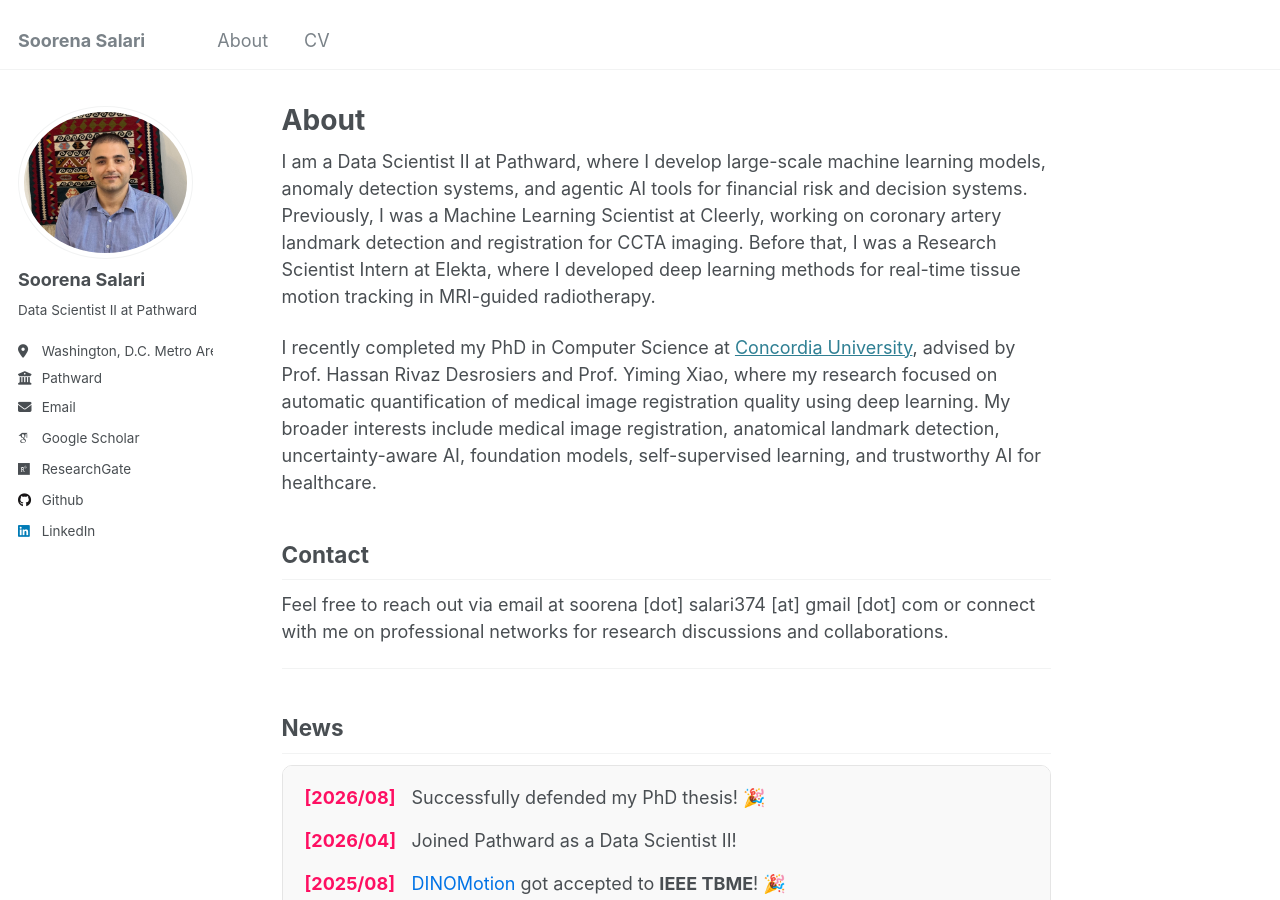
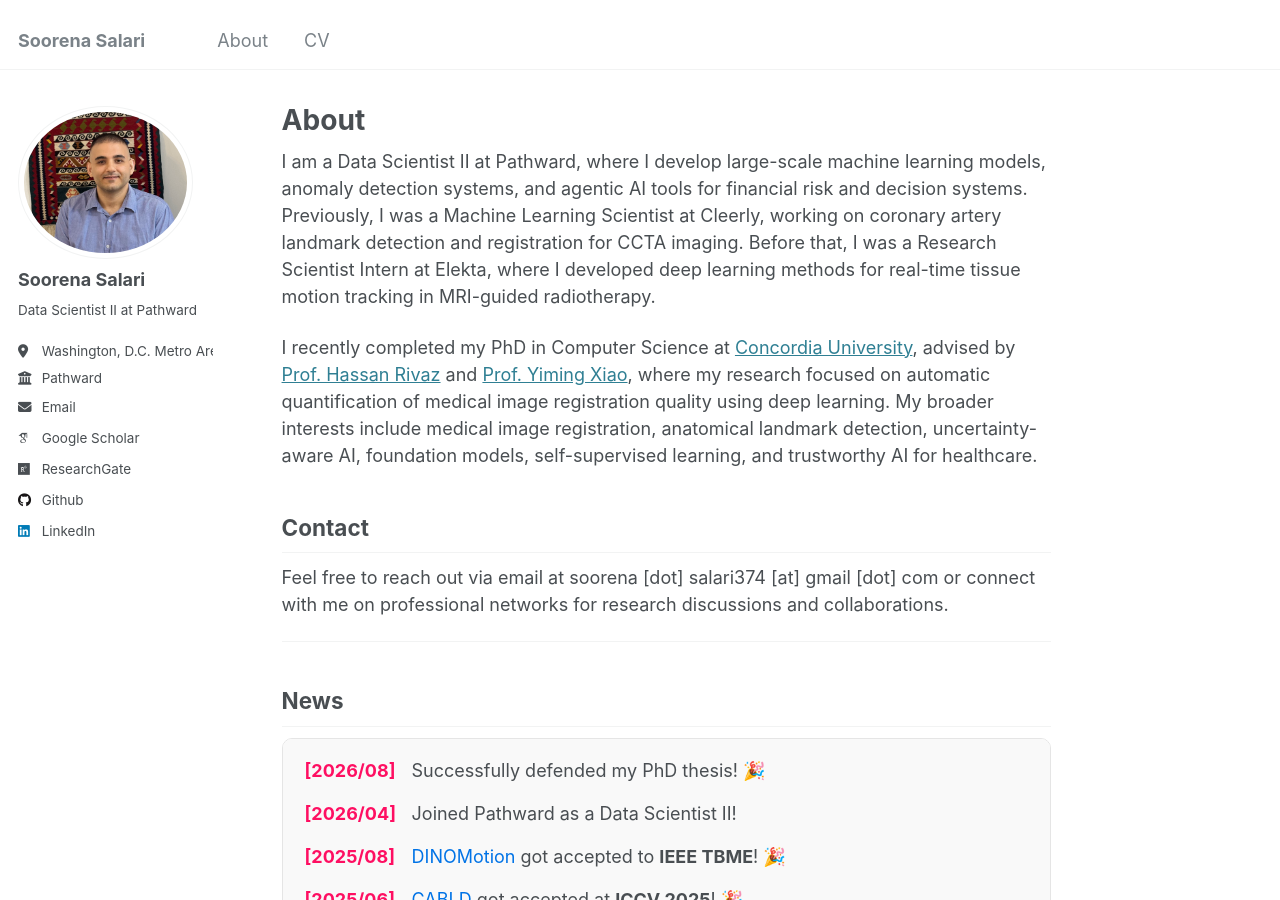
Before and after one commit to soorenasalari/soorenasalari.github.io, a Jekyll site: the page built from _pages/about.md, in a window 1280 px wide and 900 px high. Built offline with Jekyll 4.4.1, drawn with Linux system fonts in a browser that asks for light colours; some web fonts are replaced.

Commit message:
Update about.md
Signed-off-by: Soorena Salari <73616711+soorenasalari@users.noreply.github.com>

```diff
--- a/_pages/about.md
+++ b/_pages/about.md
@@ -9,7 +9,7 @@ redirect_from:
 
 I am a Data Scientist II at Pathward, where I develop large-scale machine learning models, anomaly detection systems, and agentic AI tools for financial risk and decision systems. Previously, I was a Machine Learning Scientist at Cleerly, working on coronary artery landmark detection and registration for CCTA imaging. Before that, I was a Research Scientist Intern at Elekta, where I developed deep learning methods for real-time tissue motion tracking in MRI-guided radiotherapy.
 
-I recently completed my PhD in Computer Science at <a href="https://www.concordia.ca" target="_blank" rel="noopener noreferrer">Concordia University</a>, advised by Prof. Hassan Rivaz Desrosiers and Prof. Yiming Xiao, where my research focused on automatic quantification of medical image registration quality using deep learning. My broader interests include medical image registration, anatomical landmark detection, uncertainty-aware AI, foundation models, self-supervised learning, and trustworthy AI for healthcare.
+I recently completed my PhD in Computer Science at <a href="https://www.concordia.ca" target="_blank" rel="noopener noreferrer">Concordia University</a>, advised by <a href="[https://www.concordia.ca](https://www.concordia.ca/faculty/hassan-rivaz.html)" target="_blank" rel="noopener noreferrer">Prof. Hassan Rivaz</a> and <a href="https://www.concordia.ca/faculty/yiming-xiao.html" target="_blank" rel="noopener noreferrer">Prof. Yiming Xiao</a>, where my research focused on automatic quantification of medical image registration quality using deep learning. My broader interests include medical image registration, anatomical landmark detection, uncertainty-aware AI, foundation models, self-supervised learning, and trustworthy AI for healthcare.
 
 
 
```
